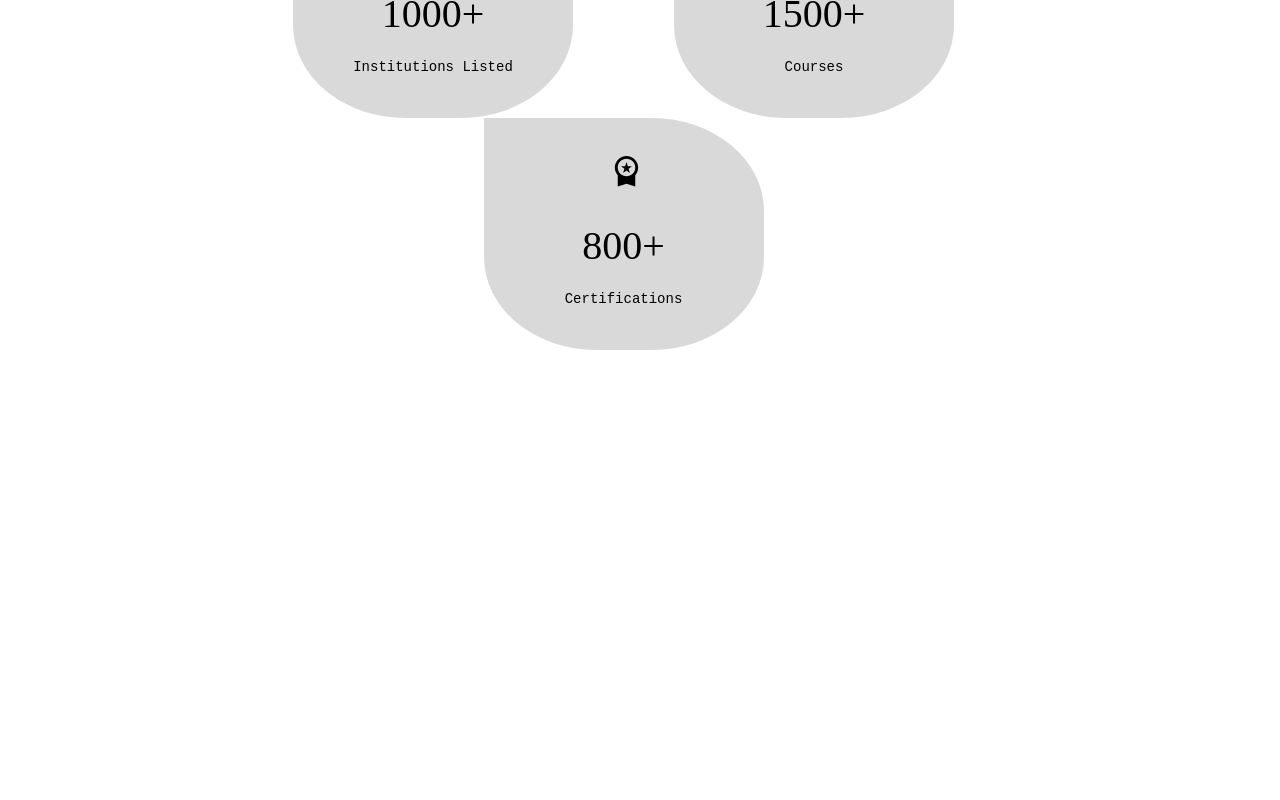
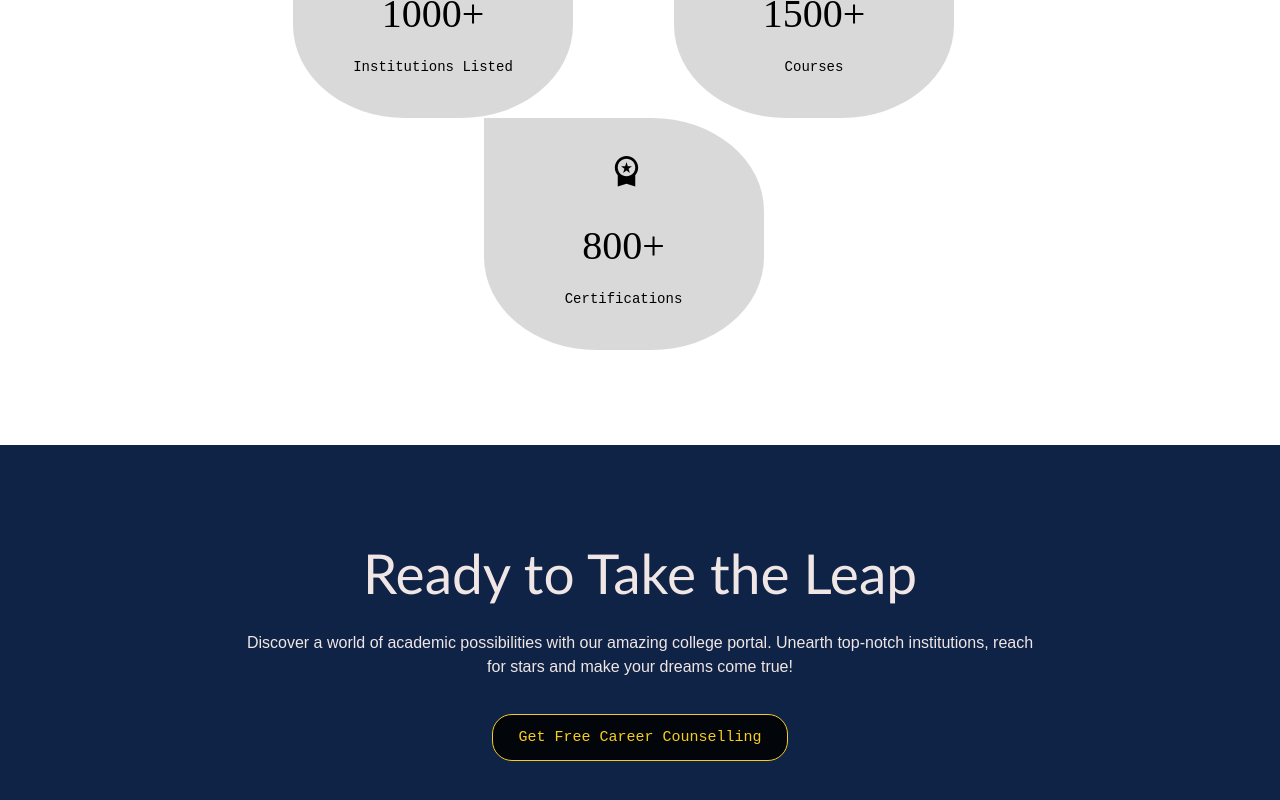
Before and after one commit to codeomi/distance-learning, a React (Create React App) app in the folder frontend/: page / in a window 1280 px wide. Shown: the part 1427-2227 px from the top of the page. Before the commit the page ends 1872 px from the top, so only its background shows below. Built offline with nearby package versions, Linux system fonts and the light colour scheme.

Commit message:
section 3 completed

```diff
--- a/frontend/src/components/Home/Home.js
+++ b/frontend/src/components/Home/Home.js
@@ -2,6 +2,7 @@ import React from 'react'
 import "./home.scss"
 import Section1 from './Sections/Section1'
 import Section2 from './Sections/Section2.js'
+import Section3 from './Sections/Section3.js'
 
 const Home = () => {
   return (
@@ -9,6 +10,7 @@ const Home = () => {
   <div className="home">
  <Section1 />
  <Section2 />
+ <Section3 />
   </div>
    </>
   )
--- /dev/null
+++ b/frontend/src/components/Home/Sections/Section3.js
@@ -0,0 +1,24 @@
+import React from "react";
+import "./section3.scss"
+
+const Section3 = () => {
+  return (
+    <>
+      <div className="section3">
+        <div className="section-container">
+          <div className="section-description white">
+            <div className="white-heading-1 white">Ready to Take the Leap</div>
+            <div className="para-container">
+              Discover a world of academic possibilities with our amazing
+              college portal. Unearth top-notch institutions, reach for stars
+              and make your dreams come true!
+            </div>
+          </div>
+          <div className="counselling-btn">Get Free Career Counselling</div>
+        </div>
+      </div>
+    </>
+  );
+};
+
+export default Section3;
--- /dev/null
+++ b/frontend/src/components/Home/Sections/section3.css
@@ -0,0 +1,42 @@
+.section3 {
+  padding: 95px 0;
+  display: flex;
+  flex-direction: column;
+  justify-content: center;
+  align-items: center;
+  background-color: #0e2345;
+}
+
+.white-heading-1 {
+  font-size: 55px;
+  margin-bottom: 25px;
+  font-family: "Trebuchet MS", "Lucida Sans Unicode", "Lucida Grande", "Lucida Sans", Arial, sans-serif;
+  color: #f1e6e6;
+}
+
+.white {
+  color: #f1e6e6;
+}
+
+.counselling-btn {
+  height: 45px;
+  display: flex;
+  justify-content: center;
+  align-items: center;
+  padding: 0 25px;
+  font-size: 15px;
+  border-radius: 20px;
+  color: white;
+  background-color: rgba(0, 0, 0, 0.85);
+  cursor: pointer;
+  font-family: "Inconsolata", monospace;
+  transition: all 0.3s linear;
+  color: #f8cc1d;
+  border: 0.5px solid #f8cc1d;
+}
+
+.counselling-btn:hover {
+  background-color: #f8cc1d;
+  color: black;
+  font-weight: 600;
+}/*# sourceMappingURL=section3.css.map */
--- /dev/null
+++ b/frontend/src/components/Home/Sections/section3.scss
@@ -0,0 +1,29 @@
+@import "../../styles/variables.scss";
+
+.section3 {
+  @include section();
+  background-color: $darkblue;
+}
+
+.white-heading-1 {
+  @include heading-1();
+  color: $dull-white;
+}
+
+.white {
+  color: $dull-white;
+}
+
+.counselling-btn {
+  @include btn-1();
+  font-family: $card-font;
+  transition: all 0.3s linear;
+  color: $yellow;
+  border: 0.5px solid $yellow;
+}
+
+.counselling-btn:hover {
+  background-color: $yellow;
+  color: black;
+  font-weight: 600;
+}
--- a/frontend/src/components/styles/variables.scss
+++ b/frontend/src/components/styles/variables.scss
@@ -58,3 +58,18 @@ $card-font:'Inconsolata', monospace;
     justify-content: center;
     align-items: center;
 }
+
+
+@mixin btn-1(){
+    height: 45px;
+display: flex;
+justify-content: center;
+align-items: center;
+    padding: 0 25px;
+    font-size: 15px;
+    border-radius: 20px;
+    color: white;
+    background-color: $dull-black;
+    cursor: pointer;
+
+}
```
Also changed, not shown: 1 other file (tests, documents, lock files or other folders).
